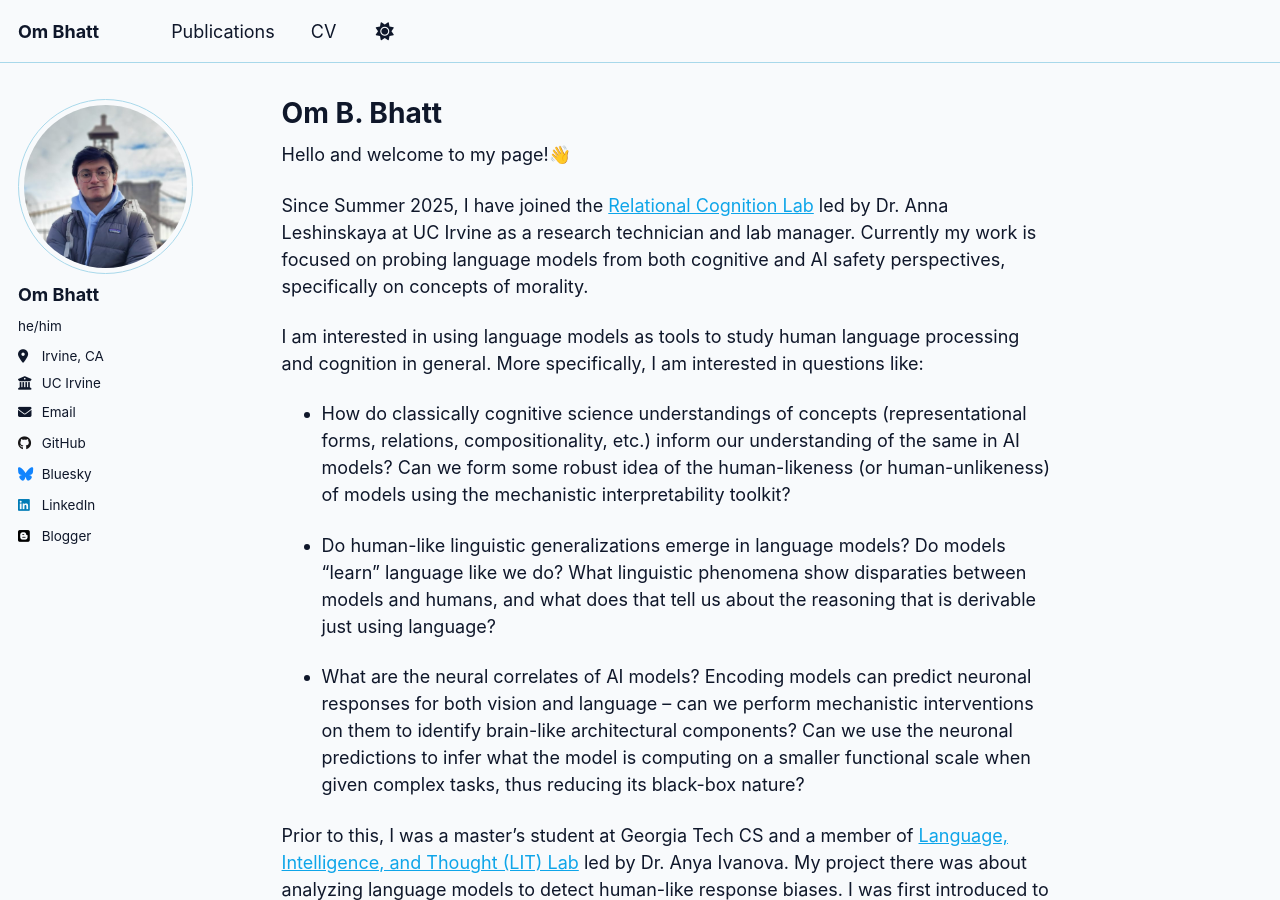
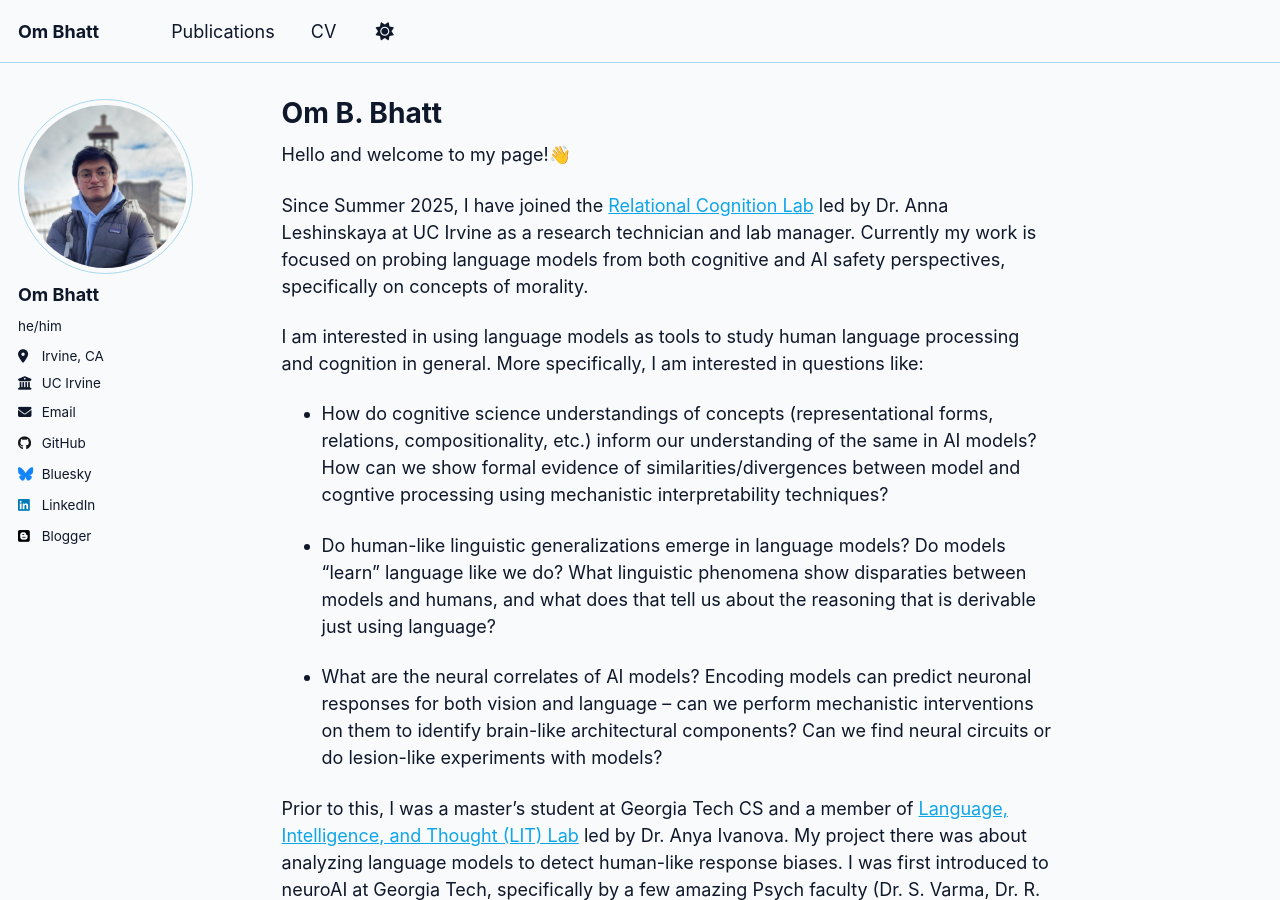
Before and after one commit to ombbhatt/ombbhatt.github.io, a Jekyll site: the page built from _pages/about.md, in a window 1280 px wide and 900 px high. Built offline with Jekyll 4.4.1, drawn with Linux system fonts in a browser that asks for light colours.

Commit message:
updated about text again

```diff
--- a/_pages/about.md
+++ b/_pages/about.md
@@ -55,11 +55,11 @@ Since Summer 2025, I have joined the [Relational Cognition Lab](https://www.relc
 
 I am interested in using language models as tools to study human language processing and cognition in general. More specifically, I am interested in questions like:
 
-- How do classically cognitive science understandings of concepts (representational forms, relations, compositionality, etc.) inform our understanding of the same in AI models? Can we form some robust idea of the human-likeness (or human-unlikeness) of models using the mechanistic interpretability toolkit?
+- How do cognitive science understandings of concepts (representational forms, relations, compositionality, etc.) inform our understanding of the same in AI models? How can we show formal evidence of similarities/divergences between model and cogntive processing using mechanistic interpretability techniques?
 
 - Do human-like linguistic generalizations emerge in language models? Do models "learn" language like we do? What linguistic phenomena show disparaties between models and humans, and what does that tell us about the reasoning that is derivable just using language?
 
-- What are the neural correlates of AI models? Encoding models can predict neuronal responses for both vision and language -- can we perform mechanistic interventions on them to identify brain-like architectural components? Can we use the neuronal predictions to infer what the model is computing on a smaller functional scale when given complex tasks, thus reducing its black-box nature?
+- What are the neural correlates of AI models? Encoding models can predict neuronal responses for both vision and language -- can we perform mechanistic interventions on them to identify brain-like architectural components? Can we find neural circuits or do lesion-like experiments with models?
 
 Prior to this, I was a master's student at Georgia Tech CS and a member of [Language, Intelligence, and Thought (LIT) Lab](https://www.language-intelligence-thought.net/) led by Dr. Anya Ivanova. My project there was about analyzing language models to detect human-like response biases. I was first introduced to neuroAI at Georgia Tech, specifically by a few amazing Psych faculty (Dr. S. Varma, Dr. R. Murty and, of course, Dr. A. Ivanova).
 
```
